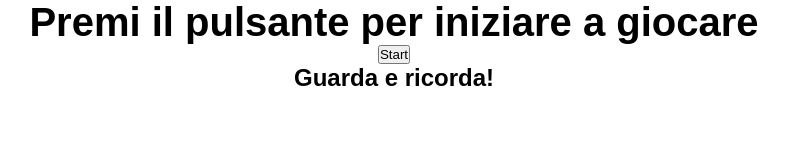
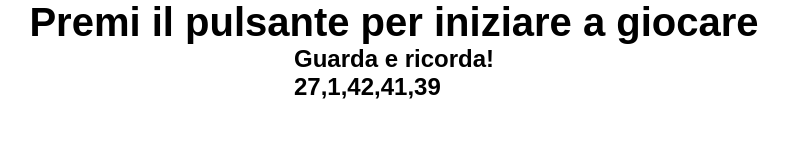
Before and after one commit to PietroMarrazzo/js-simon, a plain HTML site: page index.html in a window 1280 px wide. Both pictures are taken after a click on the button "Start". Shown: the whole page, without its empty margins (246-1034 px from the left). Drawn offline with nearby package versions, Linux system fonts and the light colour scheme.

Commit message:
hide btn

```diff
--- a/css/styles.css
+++ b/css/styles.css
@@ -20,6 +20,10 @@ h1 {
     align-items: center;
 }
 
+.hidden {
+    display: none;
+}
+
 .btn {
     display: block;
 }
--- a/js/main.js
+++ b/js/main.js
@@ -10,6 +10,7 @@ $(document).ready(function(){
     var numRng = 0;
     var num = 0;
     var numbers = $('.flex-wrap .numbers');
+    var displayer = $('.flex-wrap .displayer')
 
 
     // console.log(numPC, numPlayer);
@@ -23,15 +24,18 @@ $(document).ready(function(){
         }
         console.log(numPC);
 
+        // nascondo btn
+        $(this).hide();
+
+        // mostro i numeri
+        displayer.show();
+        numbers.text(numPC);
 
 
-        alert('Guarda e ricorda! \n' + numPC);
-
-
-        // espongo i numeri con un alert per 30 secondi - 7 di per prova
+        // dopo 30 secondi - 7 di per prova - nascondo i numeri e inserisco valori
         setTimeout(function(){
 
-
+            displayer.hide();
             num = prompt('Inserisci ');
 
         }, 7000);
```
